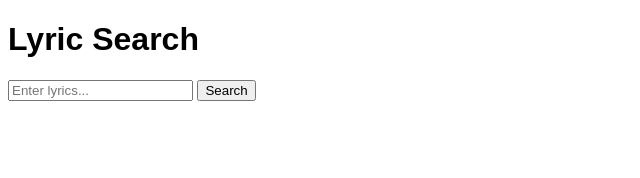
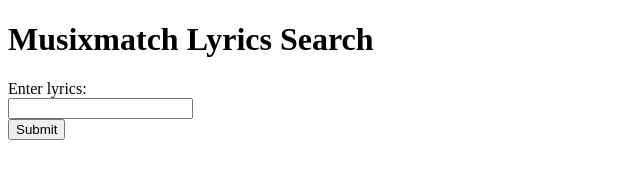
Before and after one commit to leutzendorff/lyric-search, a plain HTML site: page index.html in a window 1280 px wide. Shown: the whole page, without its empty margins (0-640 px from the left). Drawn offline with Linux system fonts and the light colour scheme.

Commit message:
Update index.html

```diff
--- a/index.html
+++ b/index.html
@@ -1,16 +1,15 @@
 <!DOCTYPE html>
 <html>
 <head>
-    <title>Lyric Search</title>
-    <link rel="stylesheet" type="text/css" href="styles.css">
+    <title>Musixmatch Lyrics Search</title>
+    <script src="your_script_file.js"></script> <!-- Substitute with the path to your JavaScript file -->
 </head>
 <body>
-    <h1>Lyric Search</h1>
-    <form id="search-form">
-        <input type="text" id="search-input" placeholder="Enter lyrics...">
-        <button type="submit">Search</button>
+    <h1>Musixmatch Lyrics Search</h1>
+    <form id="form1">
+        <label for="lyrics">Enter lyrics:</label><br>
+        <input type="text" id="lyrics" name="lyrics"><br>
+        <input type="submit" value="Submit">
     </form>
-    <div id="results"></div>
-<script src="script.js"></script>
 </body>
 </html>
```
